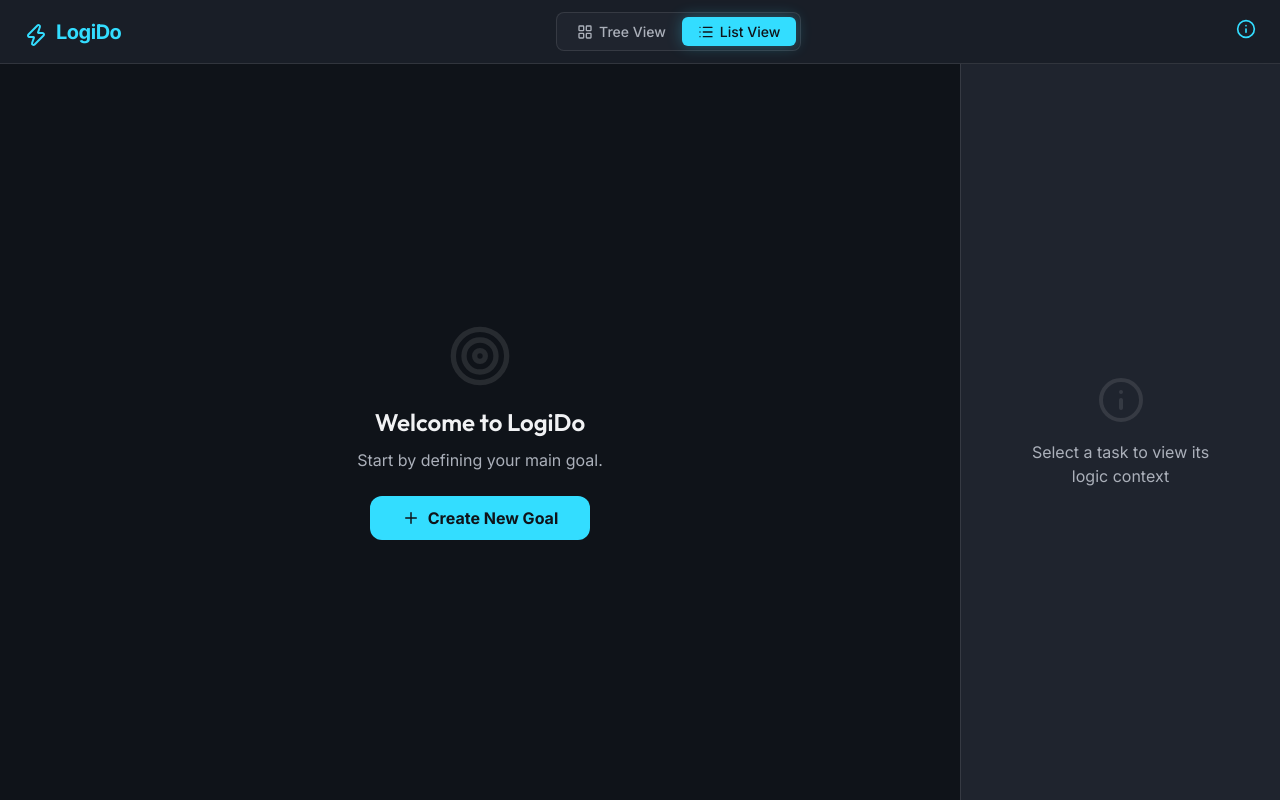
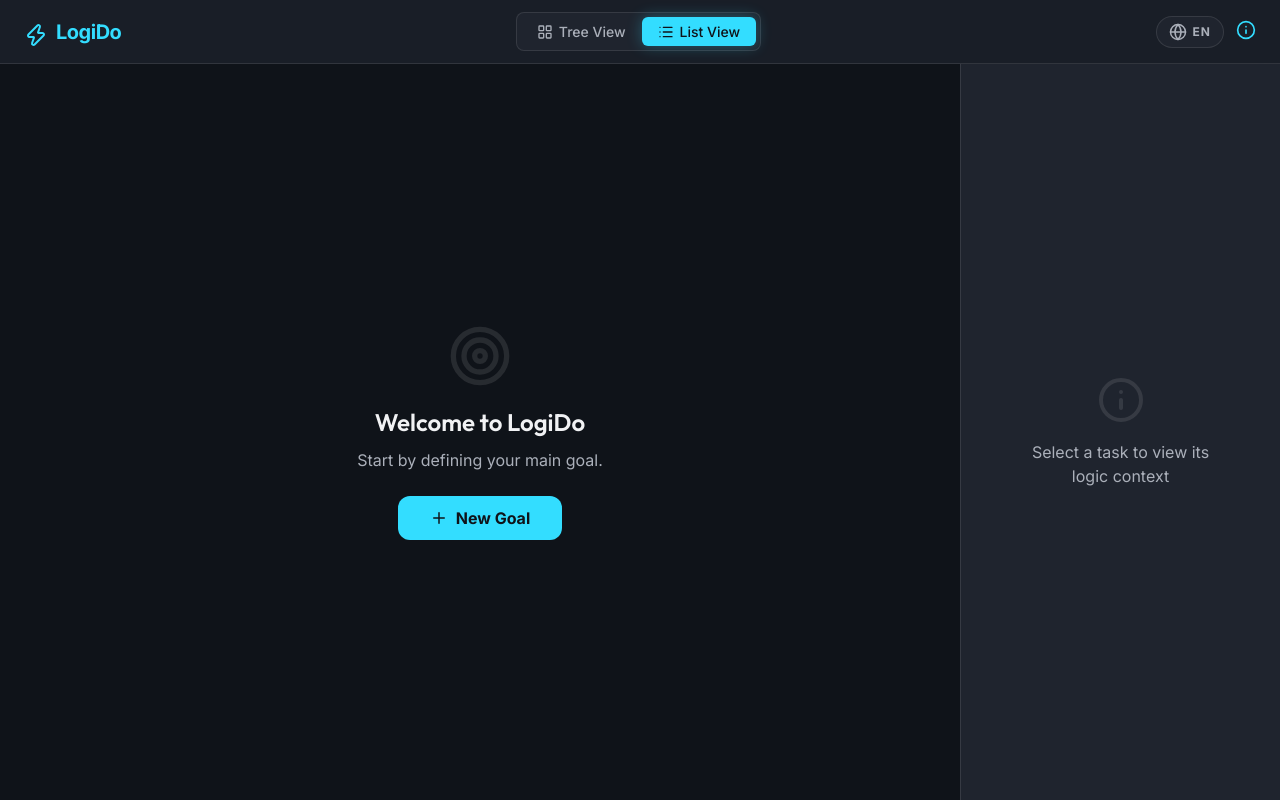
Before and after one commit to konsuki/logic-todo-list, a React (Vite) app: page / in a window 1280 px wide. Built offline with nearby package versions, Linux system fonts and the light colour scheme.

Commit message:
feat: add multi-language (i18n) support for JA/EN and update specifications

```diff
--- a/src/App.css
+++ b/src/App.css
@@ -8,6 +8,35 @@
   height: 100vh;
   width: 100vw;
   background-color: var(--bg-color);
+}
+
+.header-actions {
+  display: flex;
+  align-items: center;
+  gap: 12px;
+}
+
+.lang-switcher {
+  display: flex;
+  align-items: center;
+  padding: 6px 12px;
+  background-color: var(--surface-color);
+  border: 1px solid var(--border-color);
+  border-radius: 20px;
+  font-size: 12px;
+  font-weight: 700;
+  color: var(--text-muted);
+  transition: all 0.2s;
+}
+
+.lang-switcher:hover {
+  border-color: var(--primary-color);
+  color: var(--text-main);
+  background-color: hsla(220, 100%, 100%, 0.05);
+}
+
+.lang-label {
+  letter-spacing: 1px;
 }
 
 .app-header {
--- a/src/App.jsx
+++ b/src/App.jsx
@@ -1,7 +1,8 @@
 import React, { useState, useEffect } from 'react';
-import { LayoutGrid, List, Info, Zap } from 'lucide-react';
+import { LayoutGrid, List, Info, Zap, Globe } from 'lucide-react';
 import confetti from 'canvas-confetti';
 import { useTodoTree } from './hooks/useTodoTree';
+import { useI18n } from './hooks/useI18n';
 import ListView from './components/features/list/ListView';
 import TreeView from './components/features/tree/TreeView';
 import Inspector from './components/features/inspector/Inspector';
@@ -9,16 +10,16 @@
 
 function App() {
   const { nodes, rootNodes, addNode, deleteNode, toggleStatus, updateNode } = useTodoTree();
+  const { t, lang, setLang } = useI18n();
   const [view, setView] = useState('list');
   const [isInspectorOpen, setIsInspectorOpen] = useState(true);
   const [selectedNodeId, setSelectedNodeId] = useState(null);
   const [completedGoals, setCompletedGoals] = useState(new Set());
 
-  // Celebration Logic: Trigger confetti when a Goal reaches 100%
+  // Celebration Logic
   useEffect(() => {
     rootNodes.forEach(root => {
       if (root.progress === 100 && !completedGoals.has(root.id)) {
-        // Trigger Confetti
         confetti({
           particleCount: 150,
           spread: 70,
@@ -26,10 +27,8 @@
           colors: ['#00E5FF', '#00FFAD', '#FFFFFF'],
           zIndex: 1000
         });
-
         setCompletedGoals(prev => new Set([...prev, root.id]));
       } else if (root.progress < 100 && completedGoals.has(root.id)) {
-        // Remove from completed set if it goes back (e.g. child unchecked)
         setCompletedGoals(prev => {
           const next = new Set(prev);
           next.delete(root.id);
@@ -58,18 +57,26 @@
             onClick={() => setView('tree')}
           >
             <LayoutGrid size={16} style={{ marginRight: '6px', verticalAlign: 'text-bottom' }} />
-            Tree View
+            {t('header.tree_view')}
           </button>
           <button
             className={`view-btn ${view === 'list' ? 'active' : ''}`}
             onClick={() => setView('list')}
           >
             <List size={16} style={{ marginRight: '6px', verticalAlign: 'text-bottom' }} />
-            List View
+            {t('header.list_view')}
           </button>
         </div>
 
         <div className="header-actions">
+          <button
+            className="lang-switcher"
+            onClick={() => setLang(lang === 'ja' ? 'en' : 'ja')}
+            title="Switch Language"
+          >
+            <Globe size={18} style={{ marginRight: '6px' }} />
+            <span className="lang-label">{lang.toUpperCase()}</span>
+          </button>
           <button
             className="icon-btn"
             onClick={() => setIsInspectorOpen(!isInspectorOpen)}
@@ -90,6 +97,7 @@
             updateNode={updateNode}
             selectedNodeId={selectedNodeId}
             onSelectNode={handleSelectNode}
+            t={t}
           />
         ) : (
           <TreeView
@@ -97,6 +105,7 @@
             rootNodes={rootNodes}
             selectedNodeId={selectedNodeId}
             onSelectNode={handleSelectNode}
+            t={t}
           />
         )}
       </main>
@@ -108,6 +117,7 @@
           onSelectNode={handleSelectNode}
           updateNode={updateNode}
           onDeleteNode={deleteNode}
+          t={t}
         />
       </aside>
     </div>
--- a/src/components/features/list/TodoItem.jsx
+++ b/src/components/features/list/TodoItem.jsx
@@ -11,7 +11,8 @@
   onUpdate,
   selectedNodeId,
   onSelectNode,
-  depth = 0
+  depth = 0,
+  t
 }) => {
   const [isExpanded, setIsExpanded] = useState(true);
   const [isEditing, setIsEditing] = useState(false);
@@ -22,7 +23,6 @@
   const isDone = node.status === 'DONE';
   const isSelected = selectedNodeId === node.id;
 
-  // MECE Warning: If it's a Strategy and has only 1 child, it might be an incomplete breakdown
   const showMeceWarning = node.type === 'STRATEGY' && childrenCount === 1;
 
   const handleTitleSubmit = (e) => {
@@ -87,7 +87,7 @@
             )}
 
             {showMeceWarning && (
-              <div className="mece-warning-icon" title="Incomplete decomposition? (Only 1 child)">
+              <div className="mece-warning-icon" title={t('inspector.logic_gap_desc')}>
                 <AlertTriangle size={14} color="var(--warning-color)" />
               </div>
             )}
@@ -104,7 +104,7 @@
                 e.stopPropagation();
                 onAddChild(node.id);
               }}
-              title="Add Child"
+              title={t('list.add_child')}
             >
               <Plus size={16} />
             </button>
@@ -112,9 +112,11 @@
               className="action-btn delete"
               onClick={(e) => {
                 e.stopPropagation();
-                onDelete(node.id);
+                if (window.confirm(t('common.confirm_delete'))) {
+                  onDelete(node.id);
+                }
               }}
-              title="Delete"
+              title={t('common.delete')}
             >
               <Trash2 size={16} />
             </button>
@@ -146,6 +148,7 @@
               selectedNodeId={selectedNodeId}
               onSelectNode={onSelectNode}
               depth={depth + 1}
+              t={t}
             />
           ))}
         </div>
--- /dev/null
+++ b/src/hooks/useI18n.js
@@ -0,0 +1,40 @@
+import { useState, useCallback, useEffect } from 'react';
+import { translations } from '../logic/i18n';
+
+export const useI18n = () => {
+  const [lang, setLang] = useState(() => {
+    const saved = localStorage.getItem('logido_lang');
+    if (saved) return saved;
+    return navigator.language.startsWith('ja') ? 'ja' : 'en';
+  });
+
+  useEffect(() => {
+    localStorage.setItem('logido_lang', lang);
+    document.documentElement.lang = lang;
+  }, [lang]);
+
+  const t = useCallback((keyPath, replacements = {}) => {
+    const keys = keyPath.split('.');
+    let value = translations[lang];
+
+    for (const key of keys) {
+      if (value && value[key]) {
+        value = value[key];
+      } else {
+        return keyPath; // Fallback to key name if not found
+      }
+    }
+
+    if (typeof value === 'string') {
+      let result = value;
+      Object.entries(replacements).forEach(([k, v]) => {
+        result = result.replace(`[${k}]`, v);
+      });
+      return result;
+    }
+
+    return keyPath;
+  }, [lang]);
+
+  return { t, lang, setLang };
+};
--- /dev/null
+++ b/src/logic/i18n.js
@@ -0,0 +1,86 @@
+export const translations = {
+  ja: {
+    common: {
+      save: '保存',
+      delete: '削除',
+      cancel: 'キャンセル',
+      confirm_delete: 'このタスクとすべてのサブタスクを削除してもよろしいですか？',
+      loading: '読み込み中...',
+    },
+    header: {
+      tree_view: 'ツリー表示',
+      list_view: 'リスト表示',
+    },
+    list: {
+      title: 'プロジェクトと論理ツリー',
+      new_goal: '新規目標',
+      create_first_goal: '最初の目標を定義しましょう',
+      welcome: 'LogiDoへようこそ',
+      enter_goal: 'メイン目標を入力してください:',
+      enter_task: 'タスク名を入力してください:',
+      add_child: '子タスクを追加',
+    },
+    inspector: {
+      empty: 'タスクを選択して論理コンテキストを表示',
+      why: 'Why? (目的)',
+      how: 'How? (実行)',
+      description: '説明とメモ',
+      progress: '全体の進捗',
+      placeholder_desc: 'メモや詳細な要件を追加...',
+      root_goal: 'これは最上位の目標です。',
+      logic_gap_title: '論理のギャップ警告',
+      logic_gap_desc: 'このノードには子が1つしかありません。適切なロジックツリーの分解には、通常少なくとも2つの要素（MECE）が必要です。',
+      focus_objective: 'この究極の目的に集中しましょう。',
+      achieve_context: '「[parent]」を達成するために、このタスクを完了する必要があります。',
+      no_subtasks: 'サブタスクが未定義です。',
+      breakdown_hint: 'より小さく、実行可能なステップに分解しましょう。',
+    },
+    tree: {
+      hint: 'ドラッグで移動 / スクロールでズーム',
+      empty: 'プロジェクトが見つかりません',
+      switch_to_list: 'リスト表示に切り替えて最初の目標を作成してください。',
+    }
+  },
+  en: {
+    common: {
+      save: 'Save',
+      delete: 'Delete',
+      cancel: 'Cancel',
+      confirm_delete: 'Are you sure you want to delete this task and all its sub-tasks?',
+      loading: 'Loading...',
+    },
+    header: {
+      tree_view: 'Tree View',
+      list_view: 'List View',
+    },
+    list: {
+      title: 'Projects & Logic Trees',
+      new_goal: 'New Goal',
+      create_first_goal: 'Start by defining your main goal.',
+      welcome: 'Welcome to LogiDo',
+      enter_goal: 'Enter your main goal:',
+      enter_task: 'Enter task name:',
+      add_child: 'Add Child',
+    },
+    inspector: {
+      empty: 'Select a task to view its logic context',
+      why: 'Why? (Purpose)',
+      how: 'How? (Execution)',
+      description: 'Description & Notes',
+      progress: 'Overall Progress',
+      placeholder_desc: 'Add notes or detailed requirements...',
+      root_goal: 'This is a top-level goal.',
+      logic_gap_title: 'Logic Gap Warning',
+      logic_gap_desc: 'This node only has one child. A proper logic tree breakdown usually requires at least two mutually exclusive elements (MECE).',
+      focus_objective: 'Focus on this ultimate objective.',
+      achieve_context: 'To achieve "[parent]", you need to complete this task.',
+      no_subtasks: 'No sub-tasks defined yet.',
+      breakdown_hint: 'Break this down into smaller, actionable steps.',
+    },
+    tree: {
+      hint: 'Drag to Pan / Scroll to Zoom',
+      empty: 'No Projects Found',
+      switch_to_list: 'Switch to List View to create your first goal.',
+    }
+  }
+};
```
Also changed, not shown: src/components/features/inspector/Inspector.jsx (+19 -15 lines), src/components/features/list/ListView.jsx (+11 -9 lines), src/components/features/tree/TreeView.jsx (+6 -19 lines), 6 other files (tests, documents, lock files or other folders).
